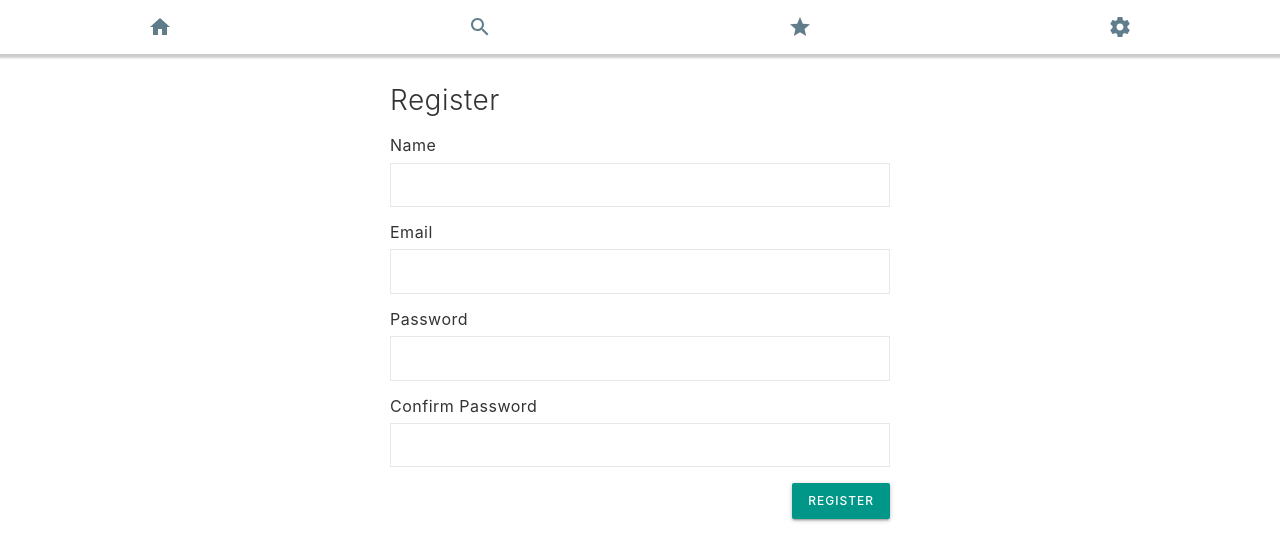
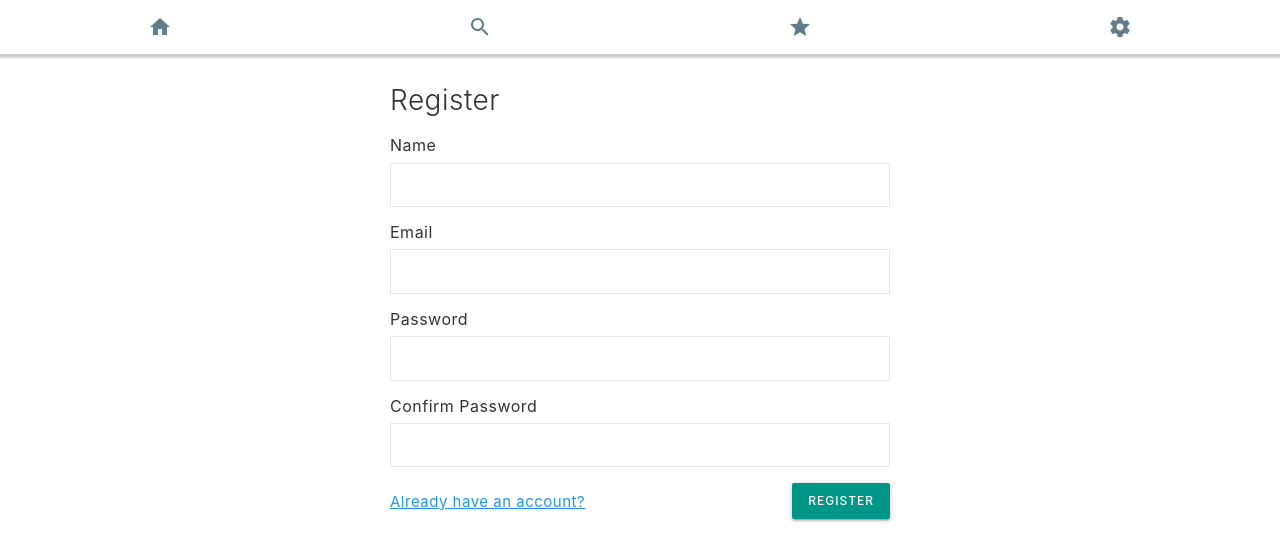
Before and after one commit to Kimla/tv-show-tracker, a Vue app: page /register in a window 1280 px wide. Shown: the top 560 px of the page. Built offline with nearby package versions, Linux system fonts and the light colour scheme.

Commit message:
Added links if you have or dont have an account on the register and login pages

```diff
--- a/src/App.vue
+++ b/src/App.vue
@@ -40,6 +40,9 @@ export default {
         margin: 0;
         border: 0;
         outline: 0;
+    }
+    a {
+        color: #2196F3;
     }
     ul,
     p,
--- a/src/components/Button.vue
+++ b/src/components/Button.vue
@@ -21,6 +21,7 @@ export default {
 
 <style lang="scss">
     .button {
+        cursor: pointer;
         align-items: center;
         border-radius: 2px;
         display: inline-flex;
--- a/src/components/Login.vue
+++ b/src/components/Login.vue
@@ -4,14 +4,18 @@
 
         div.input-holder
             label.label( for="email" ) Email
-            input.input( type="email" id="email" name="email" )
+            input.input( type="email" id="email" name="email" v-model="email" )
 
         div.input-holder
             label.label( for="password" ) Password
-            input.input( type="password" id="password" name="password" )
+            input.input( type="password" id="password" name="password" v-model="password" )
 
-        div.button-holder
-            buttonEl( :button="{ label: 'Login' }" @Clicked="login()" )
+        div.login__bottom
+            div.register-link-holder
+                router-link.register-link( to="/register" ) Don't have an account?
+
+            div.button-holder
+                buttonEl( :button="{ label: 'Login' }" @Clicked="login()" )
 </template>
 
 <script>
@@ -24,7 +28,8 @@ export default {
     },
     data() {
         return {
-
+            email: '',
+            password: '',
         }
     },
     methods: {
@@ -37,6 +42,13 @@ export default {
 
 <style lang="scss">
     .login {
-
+        &__bottom {
+            display: flex;
+            align-items: center;
+            justify-content: space-between;
+        }
+    }
+    .register-link {
+        font-size: 15px;
     }
 </style>
--- a/src/components/Register.vue
+++ b/src/components/Register.vue
@@ -18,8 +18,12 @@
             label.label( for="password-confirm" ) Confirm Password
             input.input( type="password" id="password-confirm" name="password-confirm" )
 
-        div.button-holder
-            buttonEl( :button="{ label: 'Register' }" @Clicked="register()" )
+        div.register__bottom
+            div.login-link-holder
+                router-link.login-link( to="/login" ) Already have an account?
+
+            div.button-holder
+                buttonEl( :button="{ label: 'Register' }" @Clicked="register()" )
 </template>
 
 <script>
@@ -44,5 +48,14 @@ export default {
 </script>
 
 <style lang="scss">
-
+    .register {
+        &__bottom {
+            display: flex;
+            justify-content: space-between;
+            align-items: center;
+        }
+    }
+    .login-link {
+        font-size: 15px;
+    }
 </style>
```
